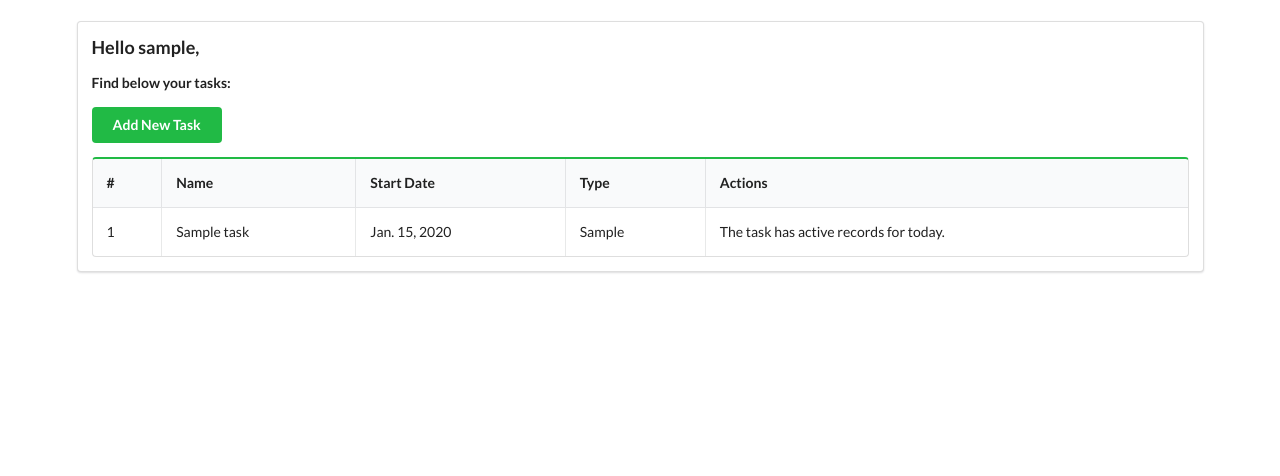
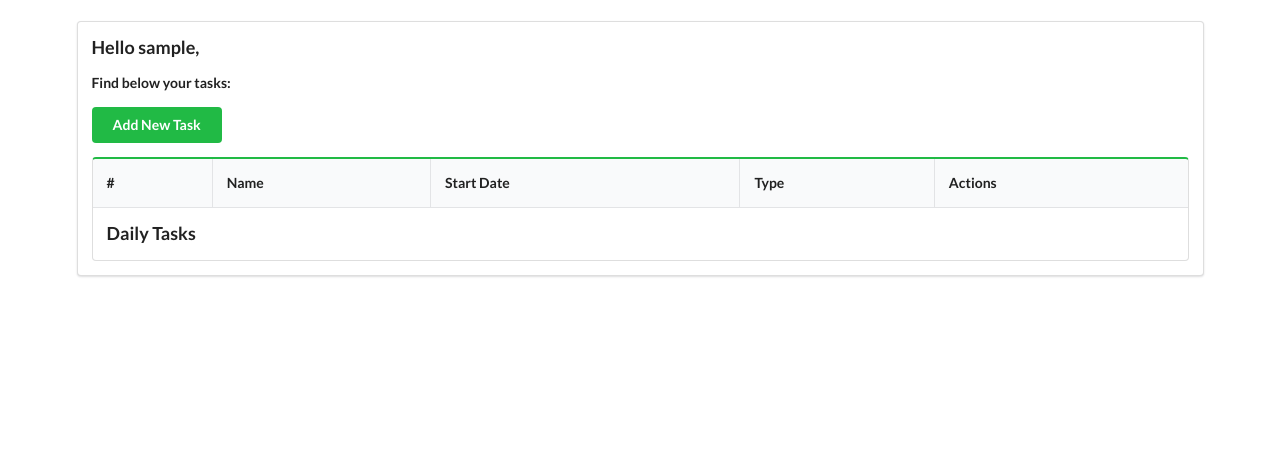
Before and after one commit to rohan-krishna/mira, a Django app: page /tasks/ in a window 1280 px wide. Shown: the top 476 px of the page. Run offline with Django 3.2, Linux system fonts and the light colour scheme; a user stored in the database is signed in; tables that the repository leaves empty hold one stand-in row (values such as "Sample post"); some libraries are stand-ins or nearby versions.

Commit message:
Add Tasks done.

```diff
--- /dev/null
+++ b/household/static/household/css/style.css
@@ -0,0 +1,3 @@
+.completed td {
+    text-decoration: line-through !important;
+}
--- a/household/templates/household/master.html
+++ b/household/templates/household/master.html
@@ -1,3 +1,4 @@
+{% load static %}
 <!DOCTYPE html>
 <html lang="en">
 <head>
@@ -6,6 +7,7 @@
     <meta http-equiv="X-UA-Compatible" content="ie=edge">
     <title>Djandora | {% block 'title' %}{% endblock %}</title>
     <link rel="stylesheet" href="https://cdnjs.cloudflare.com/ajax/libs/semantic-ui/2.2.13/semantic.css">
+    <link rel="stylesheet" href="{% static 'household/css/style.css' %}">
 </head>
 <body class="site-wrapper">
     <div class="ui container fluid">
--- a/tasks/models.py
+++ b/tasks/models.py
@@ -55,3 +55,4 @@
     data = models.TextField(null=True)
     created_at = models.DateTimeField(auto_now_add=True)
     updated_at = models.DateTimeField(auto_now=True)
+    is_completed = models.BooleanField(default=False)
--- a/tasks/templates/tasks/index.html
+++ b/tasks/templates/tasks/index.html
@@ -31,29 +31,34 @@
                 </tr>
             </thead>
             <tbody>
-                {% for task in tasks %}
+
                 <tr>
-                    <td>{{ forloop.counter }}</td>
+                    <td colspan="5">
+                        <h3>Daily Tasks</h3>
+                    </td>
+                </tr>
+
+                {% for d_task in daily_tasks %}
+                <tr class="{% if d_task.records.first.is_completed %}completed{% endif %}">
                     <td>
-                        {{ task.name }}
+                        {{ forloop.counter }}
                     </td>
                     <td>
-                        {{ task.start_date }}
+                        {{ d_task.name }}
                     </td>
                     <td>
-                        {{ task.recurring_pattern.recurring_type }}
+                        {{ d_task.start_date }}
                     </td>
                     <td>
-                        {% if task.records.count <= 0 %}
-                            <a href="#" class="ui icon green button" title="Mark as Completed" id="triggerSubmit">
+                        {{ d_task.recurring_pattern.recurring_type }}
+                    </td>
+                    <td>
+                        <form action="{% url 'tasks:mark-task-complete' d_task.id %}" method="post">
+                            {% csrf_token %}
+                            <button class="ui icon circular green button" title="Toggle Task Status">
                                 <i class="icon check"></i>
-                            </a>
-                            <form action="{% url 'tasks:mark-task-complete' task.id %}" method="post" id="markTaskCompleteForm">
-                                {% csrf_token %}
-                            </form>
-                        {% else %}
-                            The task has active records for today.
-                        {% endif %}
+                            </button>
+                        </form>
                     </td>
                 </tr>
                 {% endfor %}
@@ -68,8 +73,8 @@
 {% block 'scripts' %}
 <script>
     $(document).ready(function() {
-        $('#triggerSubmit').on('click', function() {
-            $('#markTaskCompleteForm').submit();
+        $('.triggerSubmit').on('click', function() {
+            $(this).children($('.markTaskCompleteForm').submit());
         })
     })
 </script>
--- a/tasks/views.py
+++ b/tasks/views.py
@@ -17,11 +17,25 @@
 
 # Create your views here.
 def index(request):
-    tasks = Task.objects.filter(owner=request.user)
+    tasks = Task.objects.filter(
+        owner=request.user,
+        start_date = timezone.now())
+
+    dailyTasks = Task.objects.filter(
+        owner=request.user,
+        recurring_pattern__recurring_type="daily"
+    ).exclude(end_date__lt=timezone.now())
+
+    future_tasks = Task.objects.filter(
+        owner=request.user,
+        start_date__gt = timezone.now())
+
     context = {
         'tasks': tasks,
         'daysInMonth' : range(calendar.monthrange(datetime.datetime.now().year, datetime.datetime.now().month)[1]),
-        'calendar': HTMLCalendar(calendar.SUNDAY)
+        'calendar': HTMLCalendar(calendar.SUNDAY),
+        'future_tasks' : future_tasks,
+        'daily_tasks' : dailyTasks,
         }
     return render(request, "tasks/index.html", context)
 
@@ -37,13 +51,20 @@
     if request.method == 'POST':
         t = Task.objects.get(pk=pk)
 
-        records = t.records.filter(created_at__day=timezone.now().day, created_at__month=timezone.now().month, created_at__year=timezone.now().year)
+        # let's search for today's records
+        record = t.records.filter(
+            created_at__day=timezone.now().day,
+            created_at__month=timezone.now().month,
+            created_at__year=timezone.now().year
+        ).first()
 
-        if(records.count() <= 0):
-            r = TaskRecord(task=t,data=t)
+        if not record:
+            r = TaskRecord(task=t,is_completed=True,data=t)
             r.save()
-        return redirect('tasks:index')
-    else:
+        else:
+            record.is_completed = True if not record.is_completed else False
+            record.save()
+
         return redirect('tasks:index')
 
     return redirect('tasks:index')
```
Also changed, not shown: tasks/migrations/0006_taskrecord_is_completed.py (added).
